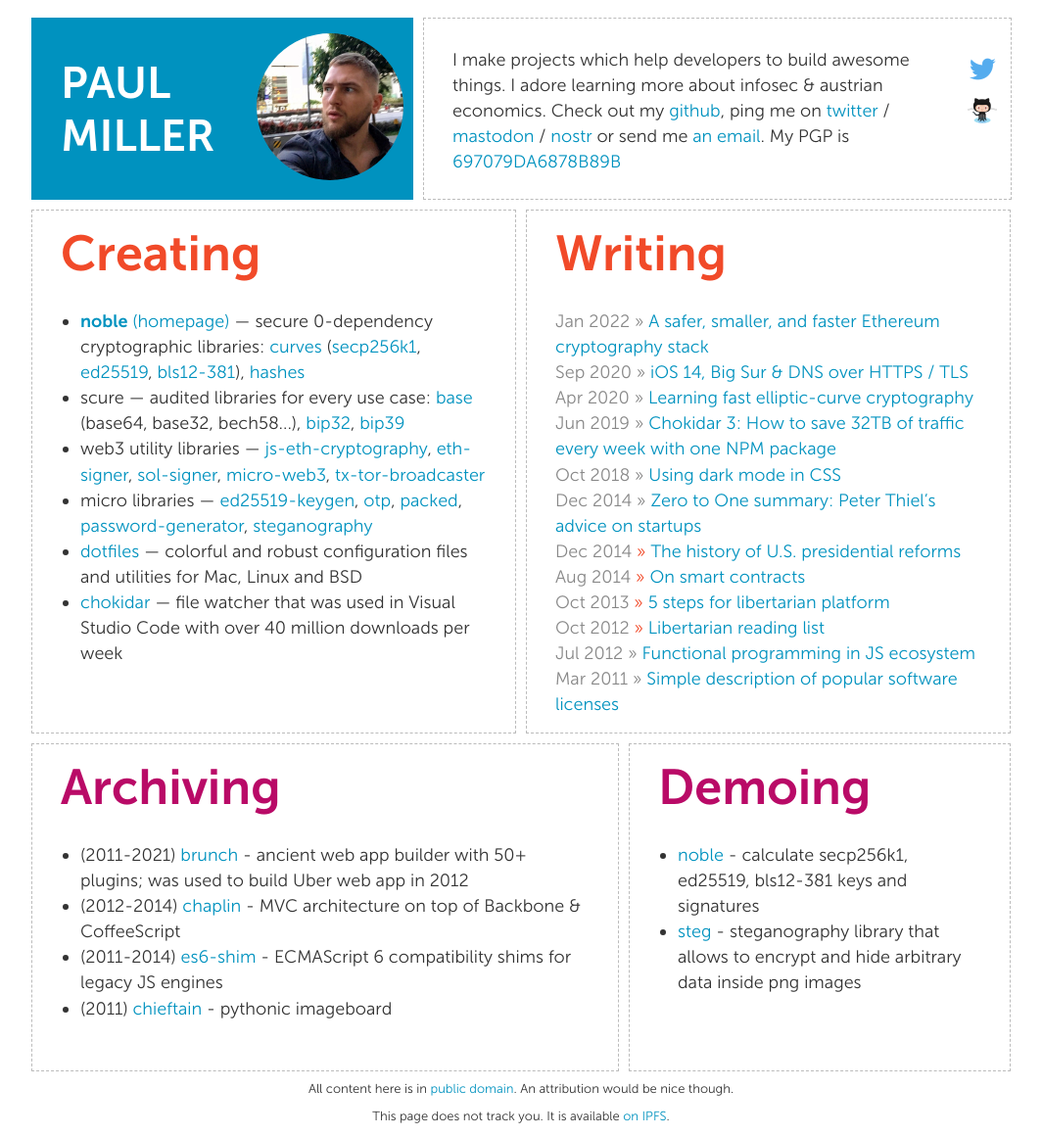
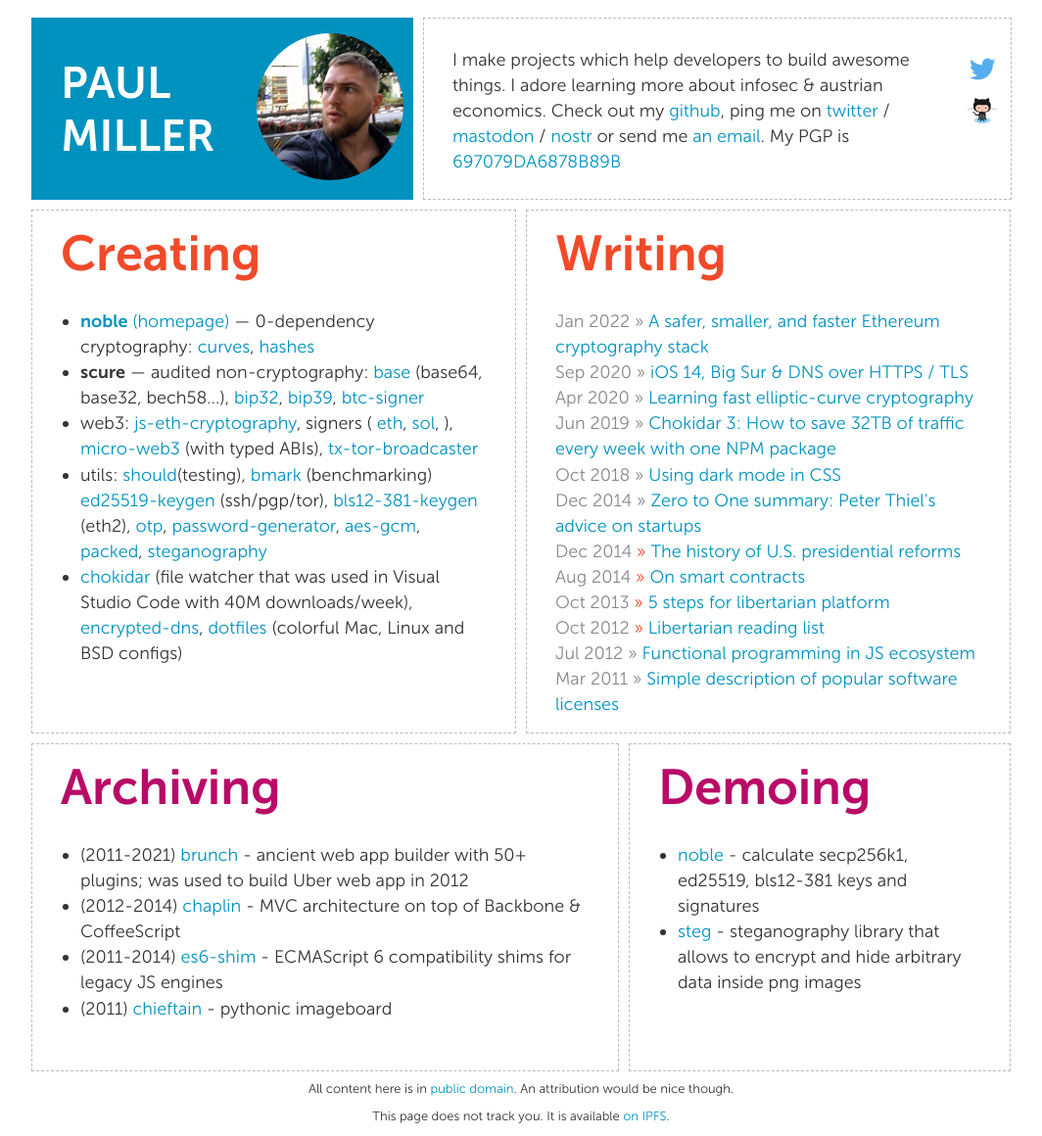
Before and after one commit to yanguly/paulmillr.github.io, a Jekyll site: the page built from index.html, in a window 1280 px wide. Shown: the whole page at 98% size, without its empty margins (108-1172 px from the left). Built offline with Jekyll 4.4.1, drawn with Linux system fonts in a browser that asks for light colours.

Commit message:
main page

```diff
--- a/index.html
+++ b/index.html
@@ -5,24 +5,38 @@ layout: base
 <section class="cell half-cell main-page-cell">
   <h2>Creating</h2>
   <ul class="projects">
-    <li><a href="./noble/"><strong>noble</strong></a> <a href="./noble/">(homepage)</a> — secure 0-dependency cryptographic libraries: <a href="https://github.com/paulmillr/noble-curves/">curves</a> (<a href="https://github.com/paulmillr/noble-secp256k1/">secp256k1</a>, <a href="https://github.com/paulmillr/noble-ed25519/">ed25519</a>, <a href="https://github.com/paulmillr/noble-bls12-381">bls12-381</a>), <a href="https://github.com/paulmillr/noble-hashes/">hashes</a></li>
-    <li>scure — audited libraries for every use case: <a href="https://github.com/paulmillr/scure-base">base</a> (base64, base32, bech58...), <a href="https://github.com/paulmillr/scure-bip32">bip32</a>, <a href="https://github.com/paulmillr/scure-bip39">bip39</a></li>
-    <li>web3 utility libraries —
+    <li><a href="./noble/"><strong>noble</strong></a> <a href="./noble/">(homepage)</a> —
+      0-dependency cryptography:
+      <a href="https://github.com/paulmillr/noble-curves/">curves</a>,
+      <a href="https://github.com/paulmillr/noble-hashes/">hashes</a>
+    </li>
+    <li><strong>scure</strong> — audited non-cryptography:
+      <a href="https://github.com/paulmillr/scure-base">base</a> (base64, base32, bech58...),
+      <a href="https://github.com/paulmillr/scure-bip32">bip32</a>,
+      <a href="https://github.com/paulmillr/scure-bip39">bip39</a>,
+      <a href="https://github.com/paulmillr/scure-btc-signer">btc-signer</a>
+    </li>
+    <li>
+      web3:
       <a href="https://github.com/ethereum/js-ethereum-cryptography">js-eth-cryptography</a>,
-      <a href="https://github.com/paulmillr/micro-eth-signer">eth-signer</a>,
-      <a href="https://github.com/paulmillr/micro-sol-signer">sol-signer</a>,
-      <a href="https://github.com/paulmillr/micro-web3">micro-web3</a>,
-      <a href="https://github.com/paulmillr/tx-tor-broadcaster">tx-tor-broadcaster</a>
+      signers (
+        <a href="https://github.com/paulmillr/micro-eth-signer">eth</a>,
+        <a href="https://github.com/paulmillr/micro-sol-signer">sol</a>,
+      ), <a href="https://github.com/paulmillr/micro-web3">micro-web3</a> (with typed ABIs), <a href="https://github.com/paulmillr/tx-tor-broadcaster">tx-tor-broadcaster</a>
     </li>
-    <li>micro libraries —
-      <a href="https://github.com/paulmillr/ed25519-keygen">ed25519-keygen</a>,
+    <li>
+      utils:
+      <a href="https://github.com/paulmillr/micro-should">should</a>(testing),
+      <a href="https://github.com/paulmillr/micro-bmark">bmark</a> (benchmarking)
+      <a href="https://github.com/paulmillr/ed25519-keygen">ed25519-keygen</a> (ssh/pgp/tor),
+      <a href="https://github.com/paulmillr/bls12-381-keygen">bls12-381-keygen</a> (eth2),
       <a href="https://github.com/paulmillr/micro-otp">otp</a>,
+      <a href="https://github.com/paulmillr/micro-password-generator">password-generator</a>,
+      <a href="https://github.com/paulmillr/micro-aes-gcm">aes-gcm</a>,
       <a href="https://github.com/paulmillr/micro-packed">packed</a>,
-      <a href="https://github.com/paulmillr/micro-password-generator">password-generator</a>,
       <a href="https://github.com/paulmillr/steg">steganography</a>
     </li>
-    <li><a href="https://github.com/paulmillr/dotfiles">dotfiles</a> — colorful and robust configuration files and utilities for Mac, Linux and BSD</li>
-    <li><a href="https://github.com/paulmillr/chokidar">chokidar</a> — file watcher that was used in Visual Studio Code with over 40 million downloads per week</li>
+    <li><a href="https://github.com/paulmillr/chokidar">chokidar</a> (file watcher that was used in Visual Studio Code with 40M downloads/week), <a href="https://github.com/paulmillr/encrypted-dns">encrypted-dns</a>, <a href="https://github.com/paulmillr/dotfiles">dotfiles</a> (colorful Mac, Linux and BSD configs)</li>
   </ul>
 </section>
 
```
